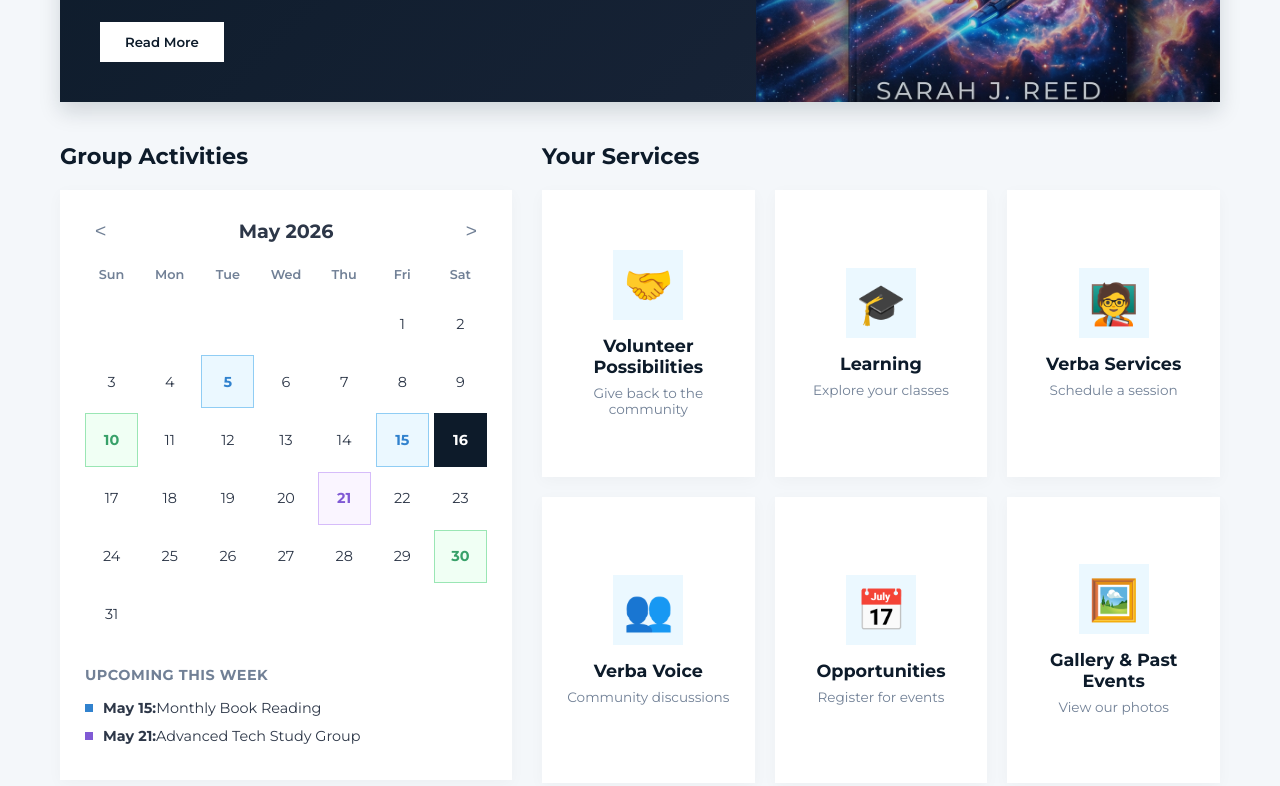
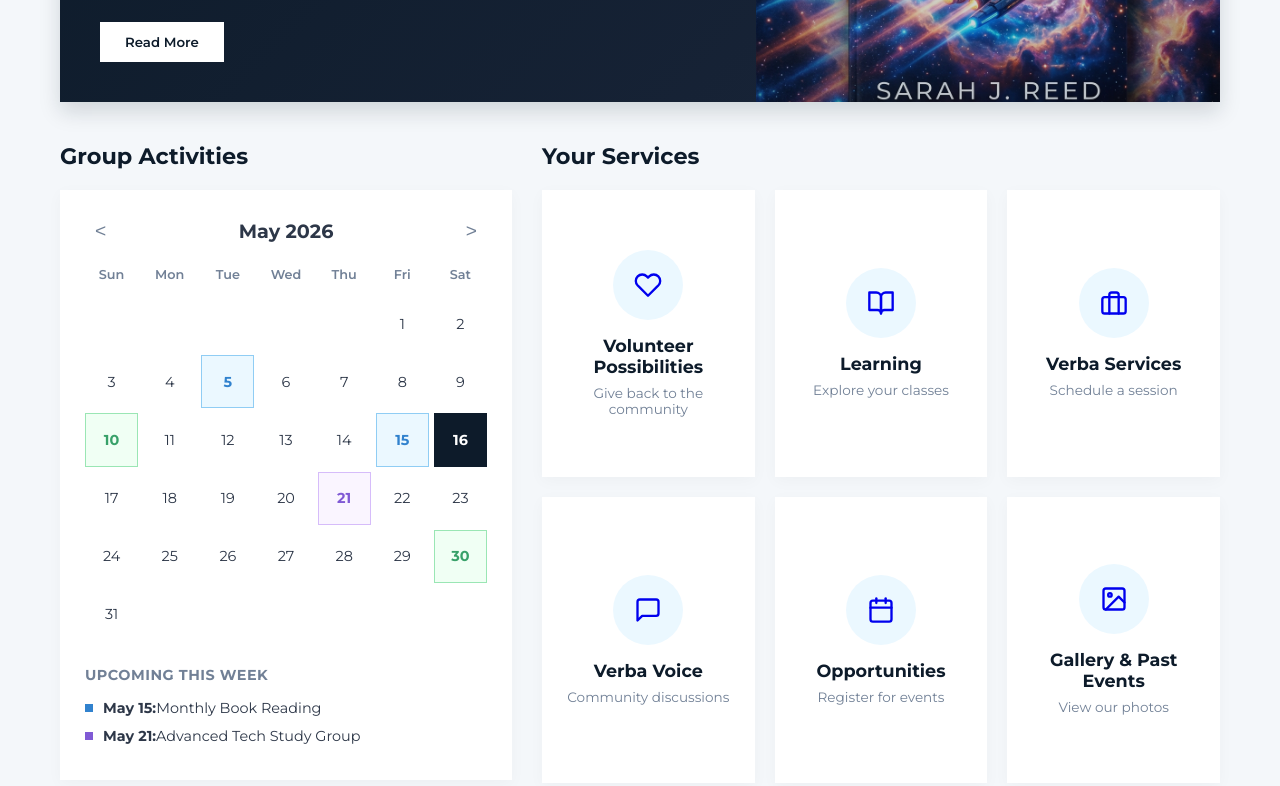
Before and after one commit to Aldoval1/verbavitae, a plain HTML site: page dashboard.html in a window 1280 px wide. Shown: the part 368-1154 px from the top of the page. Drawn offline with Linux system fonts and the light colour scheme; sample sign-in values are in the browser's storage.

Commit message:
Restore circular borders for profile and icons, replace emojis with SVGs

```diff
--- a/dashboard.css
+++ b/dashboard.css
@@ -71,7 +71,7 @@ body {
 .profile-pic {
     width: 45px;
     height: 45px;
-    border-radius: 0;
+    border-radius: 50%;
     overflow: hidden;
     border: 2px solid var(--accent-color);
 }
@@ -333,7 +333,7 @@ h2 {
     display: flex;
     align-items: center;
     justify-content: center;
-    border-radius: 0;
+    border-radius: 50%;
     transition: background-color 0.3s, transform 0.3s;
 }
 
--- a/dashboard.html
+++ b/dashboard.html
@@ -83,32 +83,44 @@
                 <h2>Your Services</h2>
                 <div class="services-grid">
                     <a href="#" class="service-card">
-                        <div class="service-icon">🤝</div>
+                        <div class="service-icon">
+                            <svg width="28" height="28" viewBox="0 0 24 24" fill="none" stroke="currentColor" stroke-width="2" stroke-linecap="round" stroke-linejoin="round"><path d="M20.84 4.61a5.5 5.5 0 0 0-7.78 0L12 5.67l-1.06-1.06a5.5 5.5 0 0 0-7.78 7.78l1.06 1.06L12 21.23l7.78-7.78 1.06-1.06a5.5 5.5 0 0 0 0-7.78z"></path></svg>
+                        </div>
                         <h3>Volunteer Possibilities</h3>
                         <p>Give back to the community</p>
                     </a>
                     <a href="#" class="service-card">
-                        <div class="service-icon">🎓</div>
+                        <div class="service-icon">
+                            <svg width="28" height="28" viewBox="0 0 24 24" fill="none" stroke="currentColor" stroke-width="2" stroke-linecap="round" stroke-linejoin="round"><path d="M2 3h6a4 4 0 0 1 4 4v14a3 3 0 0 0-3-3H2z"></path><path d="M22 3h-6a4 4 0 0 0-4 4v14a3 3 0 0 1 3-3h7z"></path></svg>
+                        </div>
                         <h3>Learning</h3>
                         <p>Explore your classes</p>
                     </a>
                     <a href="#" class="service-card">
-                        <div class="service-icon">🧑‍🏫</div>
+                        <div class="service-icon">
+                            <svg width="28" height="28" viewBox="0 0 24 24" fill="none" stroke="currentColor" stroke-width="2" stroke-linecap="round" stroke-linejoin="round"><rect x="2" y="7" width="20" height="14" rx="2" ry="2"></rect><path d="M16 21V5a2 2 0 0 0-2-2h-4a2 2 0 0 0-2 2v16"></path></svg>
+                        </div>
                         <h3>Verba Services</h3>
                         <p>Schedule a session</p>
                     </a>
                     <a href="#" class="service-card">
-                        <div class="service-icon">👥</div>
+                        <div class="service-icon">
+                            <svg width="28" height="28" viewBox="0 0 24 24" fill="none" stroke="currentColor" stroke-width="2" stroke-linecap="round" stroke-linejoin="round"><path d="M21 15a2 2 0 0 1-2 2H7l-4 4V5a2 2 0 0 1 2-2h14a2 2 0 0 1 2 2z"></path></svg>
+                        </div>
                         <h3>Verba Voice</h3>
                         <p>Community discussions</p>
                     </a>
                     <a href="#" class="service-card">
-                        <div class="service-icon">📅</div>
+                        <div class="service-icon">
+                            <svg width="28" height="28" viewBox="0 0 24 24" fill="none" stroke="currentColor" stroke-width="2" stroke-linecap="round" stroke-linejoin="round"><rect x="3" y="4" width="18" height="18" rx="2" ry="2"></rect><line x1="16" y1="2" x2="16" y2="6"></line><line x1="8" y1="2" x2="8" y2="6"></line><line x1="3" y1="10" x2="21" y2="10"></line></svg>
+                        </div>
                         <h3>Opportunities</h3>
                         <p>Register for events</p>
                     </a>
                     <a href="#" class="service-card">
-                        <div class="service-icon">🖼️</div>
+                        <div class="service-icon">
+                            <svg width="28" height="28" viewBox="0 0 24 24" fill="none" stroke="currentColor" stroke-width="2" stroke-linecap="round" stroke-linejoin="round"><rect x="3" y="3" width="18" height="18" rx="2" ry="2"></rect><circle cx="8.5" cy="8.5" r="1.5"></circle><polyline points="21 15 16 10 5 21"></polyline></svg>
+                        </div>
                         <h3>Gallery & Past Events</h3>
                         <p>View our photos</p>
                     </a>
```
